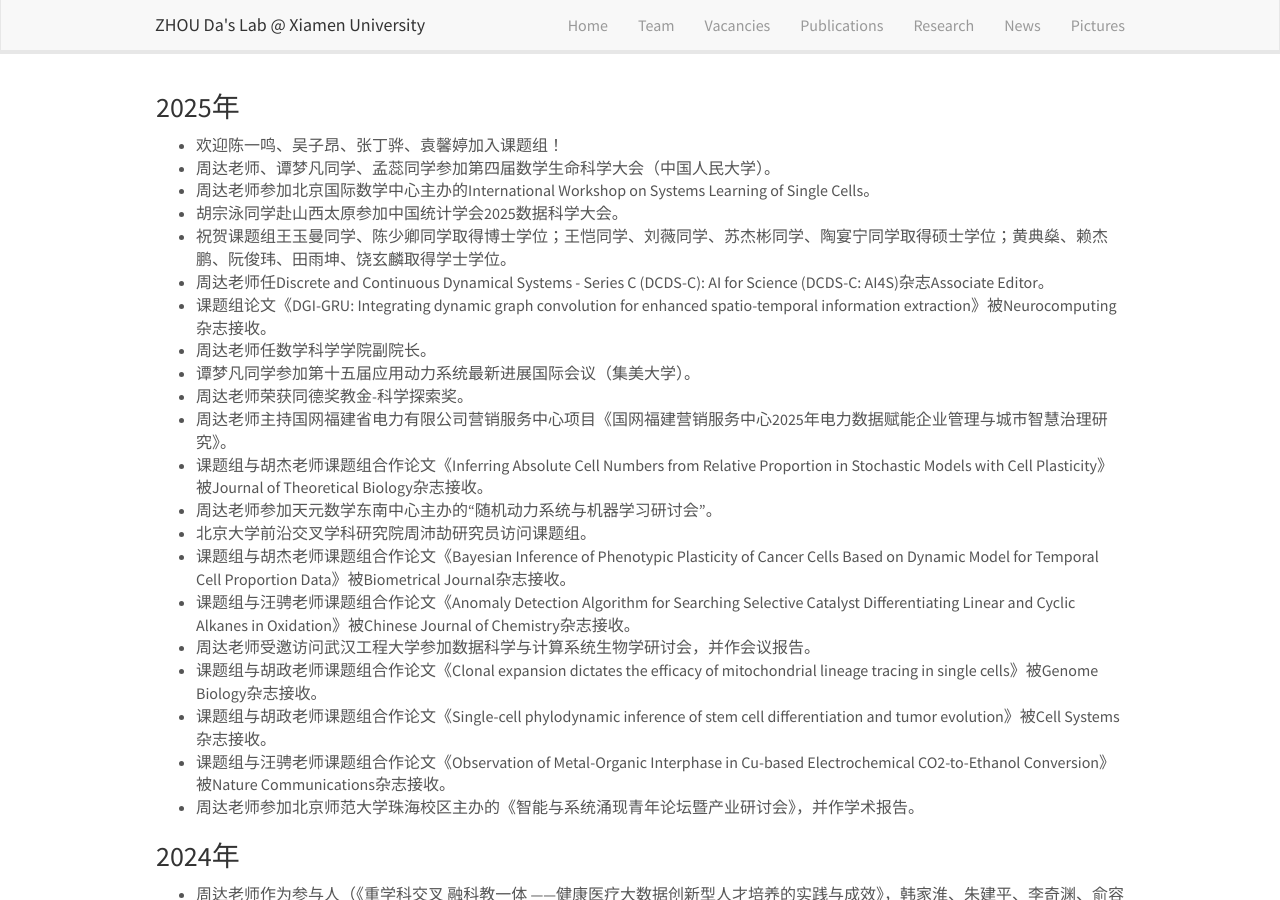
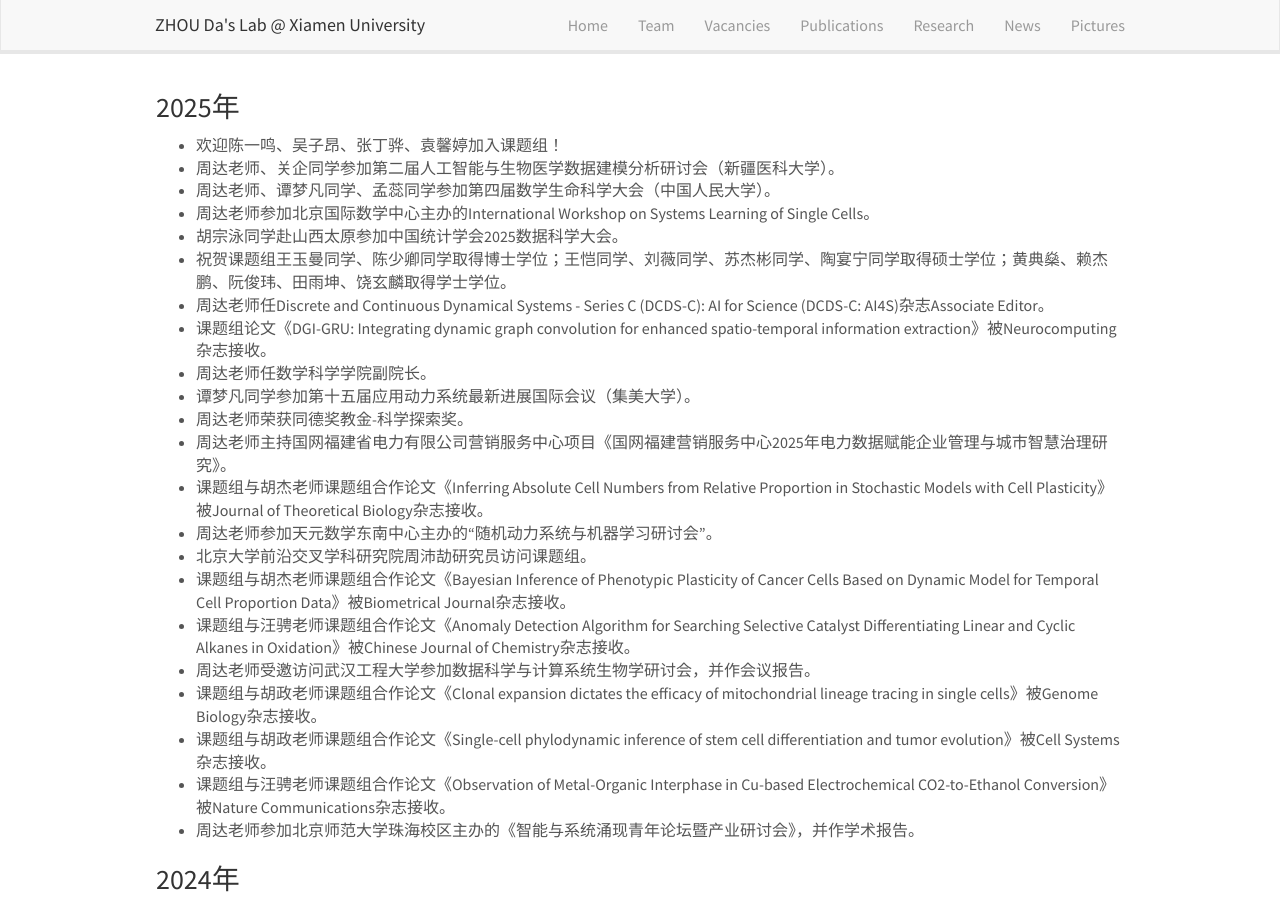
Before and after one commit to ZhouDaLab/zhoudalab.github.io, a Jekyll site: the page built from _pages/news.md, in a window 1280 px wide and 900 px high. Built offline with Jekyll 4.4.1, drawn with Linux system fonts in a browser that asks for light colours; nearby versions of some CDN libraries.

Commit message:
Update news.md

```diff
--- a/_pages/news.md
+++ b/_pages/news.md
@@ -9,6 +9,7 @@ permalink: /news/
 ### 2025年
 
 - 欢迎陈一鸣、吴子昂、张丁骅、袁馨婷加入课题组！
+- 周达老师、关企同学参加第二届人工智能与生物医学数据建模分析研讨会（新疆医科大学）。
 - 周达老师、谭梦凡同学、孟蕊同学参加第四届数学生命科学大会（中国人民大学）。
 - 周达老师参加北京国际数学中心主办的International Workshop on Systems Learning of Single Cells。
 - 胡宗泳同学赴山西太原参加中国统计学会2025数据科学大会。
```
